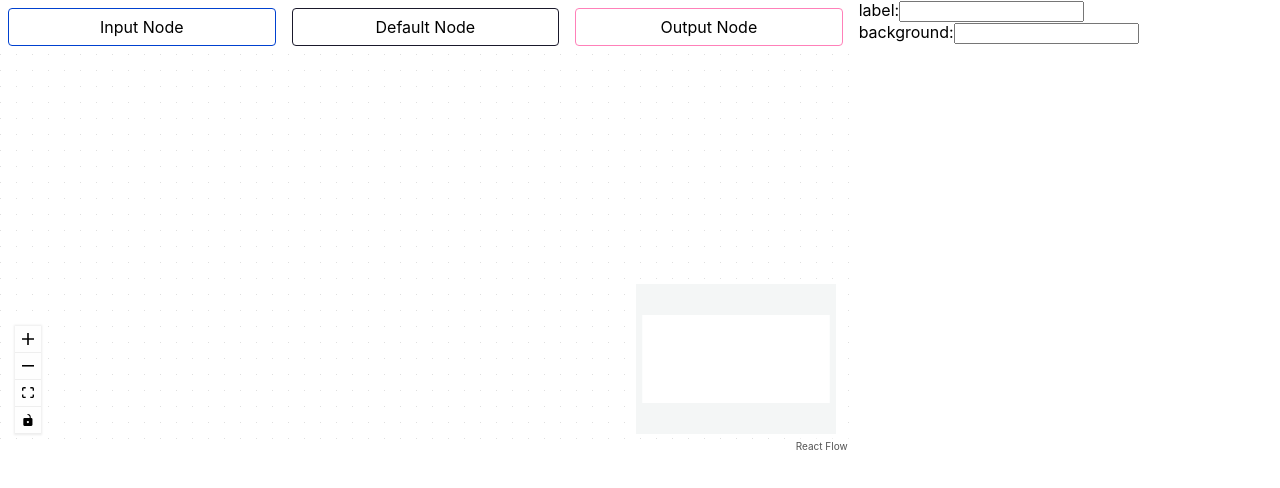
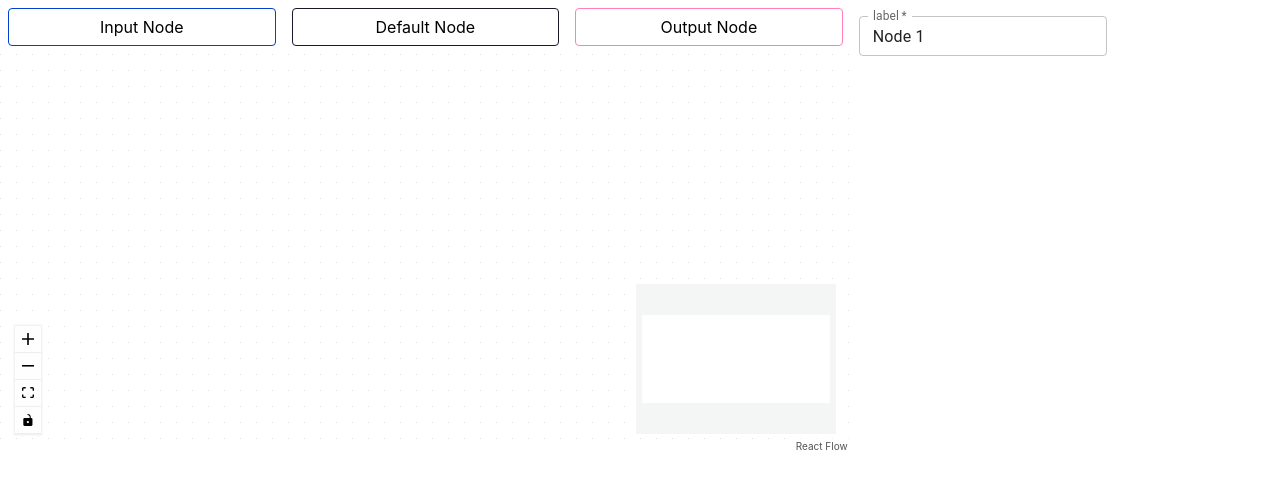
Before and after one commit to yasuaki-344/work-flow-chart, a React (Create React App) app in the folder work-flow-chart-client/: page / in a window 1280 px wide. Shown: the top 488 px of the page. Built offline with nearby package versions, Linux system fonts and the light colour scheme.

Commit message:
Update input field

```diff
--- a/work-flow-chart-client/src/App.tsx
+++ b/work-flow-chart-client/src/App.tsx
@@ -1,5 +1,5 @@
-import { Grid } from "@mui/material";
-import React, { useRef, useState } from "react";
+import { Grid, TextField } from "@mui/material";
+import React, { useEffect, useRef, useState } from "react";
 import ReactFlow, {
   removeElements,
   addEdge,
@@ -94,6 +94,25 @@ const App = () => {
    */
   const background = <Background color="#aaa" gap={16} />;
 
+  const [nodeName, setNodeName] = useState("Node 1");
+
+  useEffect(() => {
+    setElements((els: any) =>
+      els.map((el: any) => {
+        if (el.id === "1") {
+          // it's important that you create a new object here
+          // in order to notify react flow about the change
+          el.data = {
+            ...el.data,
+            label: nodeName,
+          };
+        }
+
+        return el;
+      })
+    );
+  }, [nodeName, setElements]);
+
   return (
     <>
       <ReactFlowProvider>
@@ -117,21 +136,14 @@ const App = () => {
             </div>
           </Grid>
           <Grid item xs={4}>
-            <div>
-              <div>
-                <label>label:</label>
-                <input
-                // value={nodeName}
-                // onChange={(evt) => setNodeName(evt.target.value)}
-                />
-              </div>
-              <div>
-                <label>background:</label>
-                <input
-                //  value={nodeBg} onChange={(evt) => setNodeBg(evt.target.value)}
-                />
-              </div>
-            </div>
+            <TextField
+              sx={{ mt: 2 }}
+              required
+              size="small"
+              label="label"
+              value={nodeName}
+              onChange={(evt) => setNodeName(evt.target.value)}
+            />
           </Grid>
         </Grid>
       </ReactFlowProvider>
```
